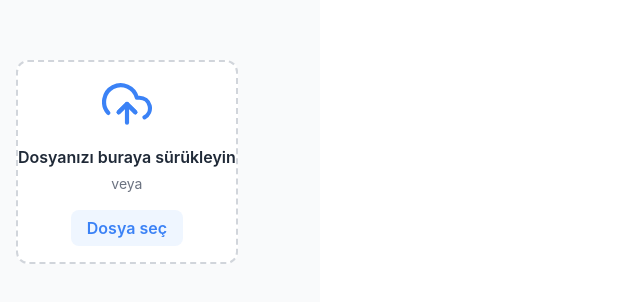
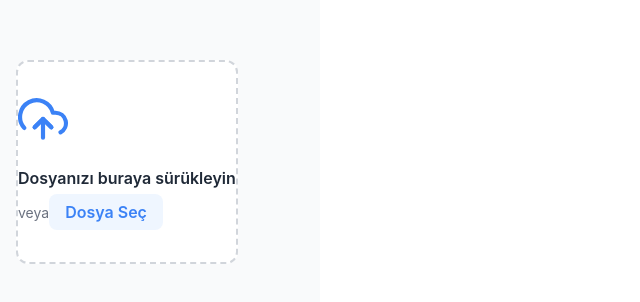
Before and after one commit to MustafaKaramn/FileUploaderExtension, a React (Vite) app in the folder image-uploader-extension/: page / in a window 1280 px wide. Shown: the part 238-540 px from the top of the page, without its empty margins (0-640 px from the left). Built offline with nearby package versions, Linux system fonts and the light colour scheme.

Commit message:
jsx updated to support framer-motion animations.

```diff
--- a/image-uploader-extension/src/App.tsx
+++ b/image-uploader-extension/src/App.tsx
@@ -1,7 +1,7 @@
-import { FiUploadCloud } from 'react-icons/fi'
+import { FiAlertCircle, FiCheckCircle, FiUploadCloud, FiX } from 'react-icons/fi'
 import './App.css'
 import { useEffect, useState } from 'react';
-import { motion } from 'framer-motion';
+import { AnimatePresence, motion } from 'framer-motion';
 
 function App() {
 
@@ -81,17 +81,65 @@ function App() {
 
   return (
     <div className='container'>
-      <div className='dropzone'
+      <motion.div className='dropzone'
+        variants={dropzoneVariants}
+        animate={error ? "error" : isDragging ? "dragging" : "initial"}
+        transition={{ type: "spring", stiffness: 300, damping: 20 }}
         onDragEnter={handleDragEnter}
         onDragLeave={handleDragLeave}
         onDragOver={handleDragOver}
         onDrop={handleDrop}
       >
-        <FiUploadCloud size={50} />
-        <p>Dosyanızı buraya sürükleyin</p>
-        <span>veya</span>
-        <button>Dosya seç</button>
-      </div>
+        <AnimatePresence>
+          {error && (
+            <motion.div
+              className="status-indicator error"
+              initial={{ opacity: 0, y: 10 }}
+              animate={{ opacity: 1, y: 0 }}
+              exit={{ opacity: 0, y: -10 }}
+            >
+              <FiAlertCircle size={50} />
+              <p>{error}</p>
+            </motion.div>
+          )}
+        </AnimatePresence>
+
+        <AnimatePresence>
+          {!error && !droppedFile && (
+            <motion.div
+              className="status-indicator"
+              initial={{ opacity: 0 }}
+              animate={{ opacity: 1 }}
+              exit={{ opacity: 0 }}
+            >
+              <FiUploadCloud size={50} />
+              <p>Dosyanızı buraya sürükleyin</p>
+              <span>veya</span>
+              <button type="button">Dosya Seç</button>
+            </motion.div>
+          )}
+        </AnimatePresence>
+
+        <AnimatePresence>
+          {droppedFile && imageUrl && !error && (
+            <motion.div
+              className="image-preview"
+              initial={{ opacity: 0, scale: 0.8 }}
+              animate={{ opacity: 1, scale: 1 }}
+              exit={{ opacity: 0, scale: 0.8 }}
+            >
+              <img src={imageUrl} alt={droppedFile.name} />
+              <button onClick={removeFile} className="remove-btn">
+                <FiX />
+              </button>
+              <div className="file-info">
+                <FiCheckCircle className="success-icon" />
+                <span>Yüklendi!</span>
+              </div>
+            </motion.div>
+          )}
+        </AnimatePresence>
+      </motion.div>
     </div>
   );
 }
```
